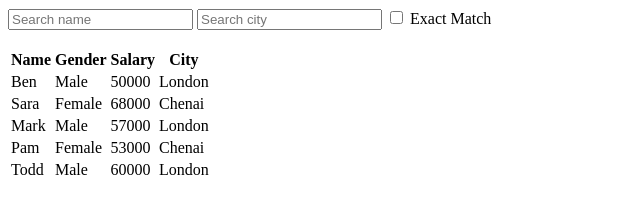
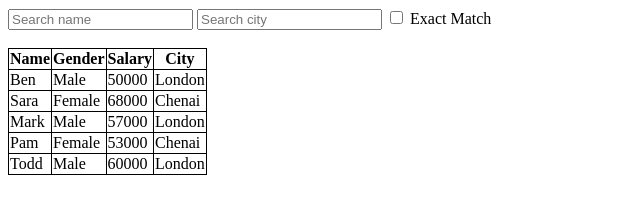
Before and after one commit to fbozas/AngularJS-Fundamentals, a plain HTML site: page 1l Angularjs filter by multiple properties/index.html in a window 1280 px wide. Shown: the whole page, without its empty margins (0-640 px from the left). Drawn offline with Linux system fonts and the light colour scheme.

Commit message:
Small Fixes

```diff
--- a/1l Angularjs filter by multiple properties - Part B/app.js
+++ b/1l Angularjs filter by multiple properties - Part B/app.js
@@ -12,7 +12,6 @@ var myApp = angular
 
                     $scope.employees = employees;
 
-                    // STEP 2
                     $scope.search = function(item){
                         if($scope.searchText == undefined){
                             return true;
--- a/1l Angularjs filter by multiple properties/index.html
+++ b/1l Angularjs filter by multiple properties/index.html
@@ -7,6 +7,12 @@
     <title>Document</title>
     <script src="angular.min.js"></script>
     <script src="app.js"></script>
+    <style>
+        table, th, td {
+            border: 1px solid black;
+            border-collapse: collapse;
+        }
+    </style>
 </head>
 <body ng-app="myModule">
     <div ng-controller="myController">
```
